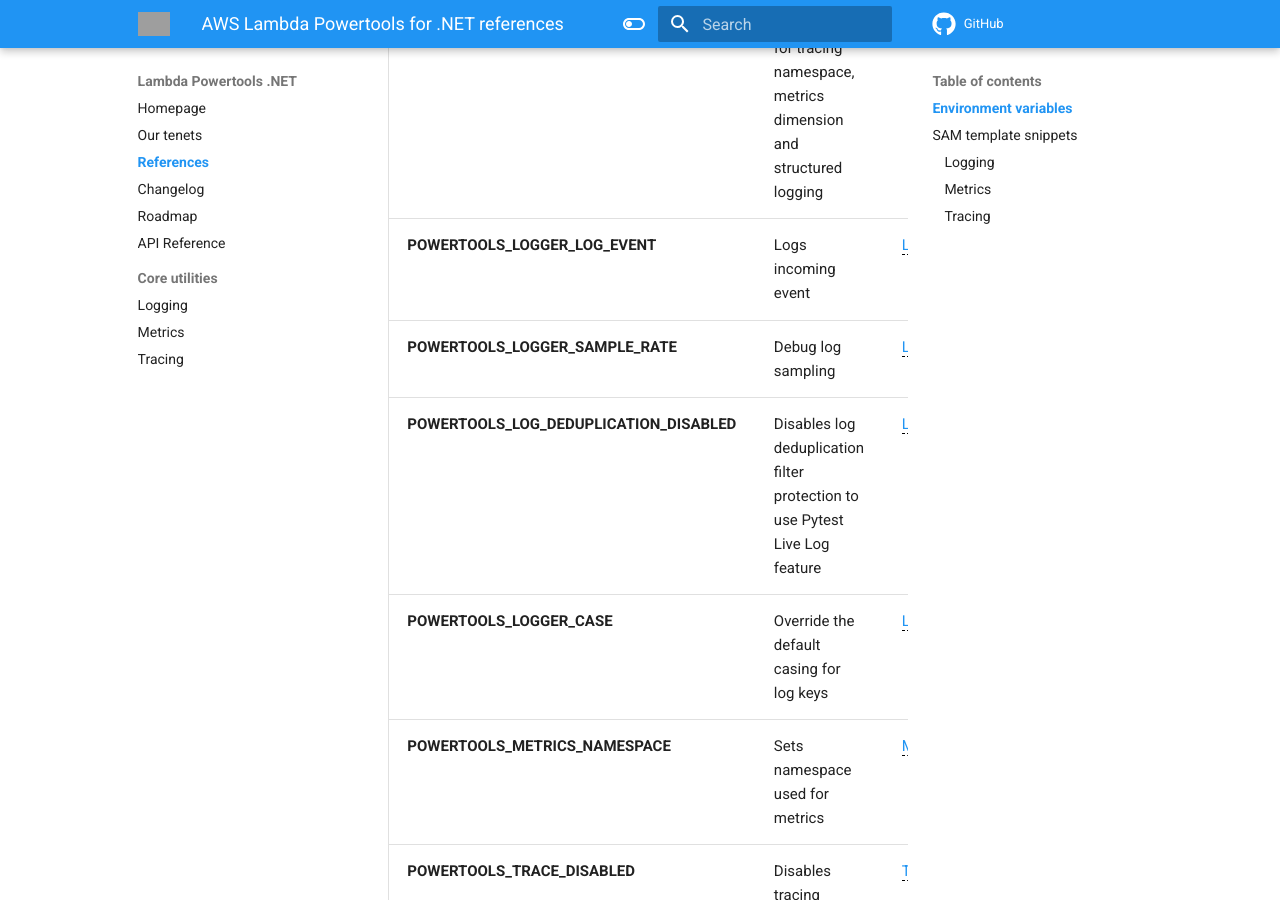
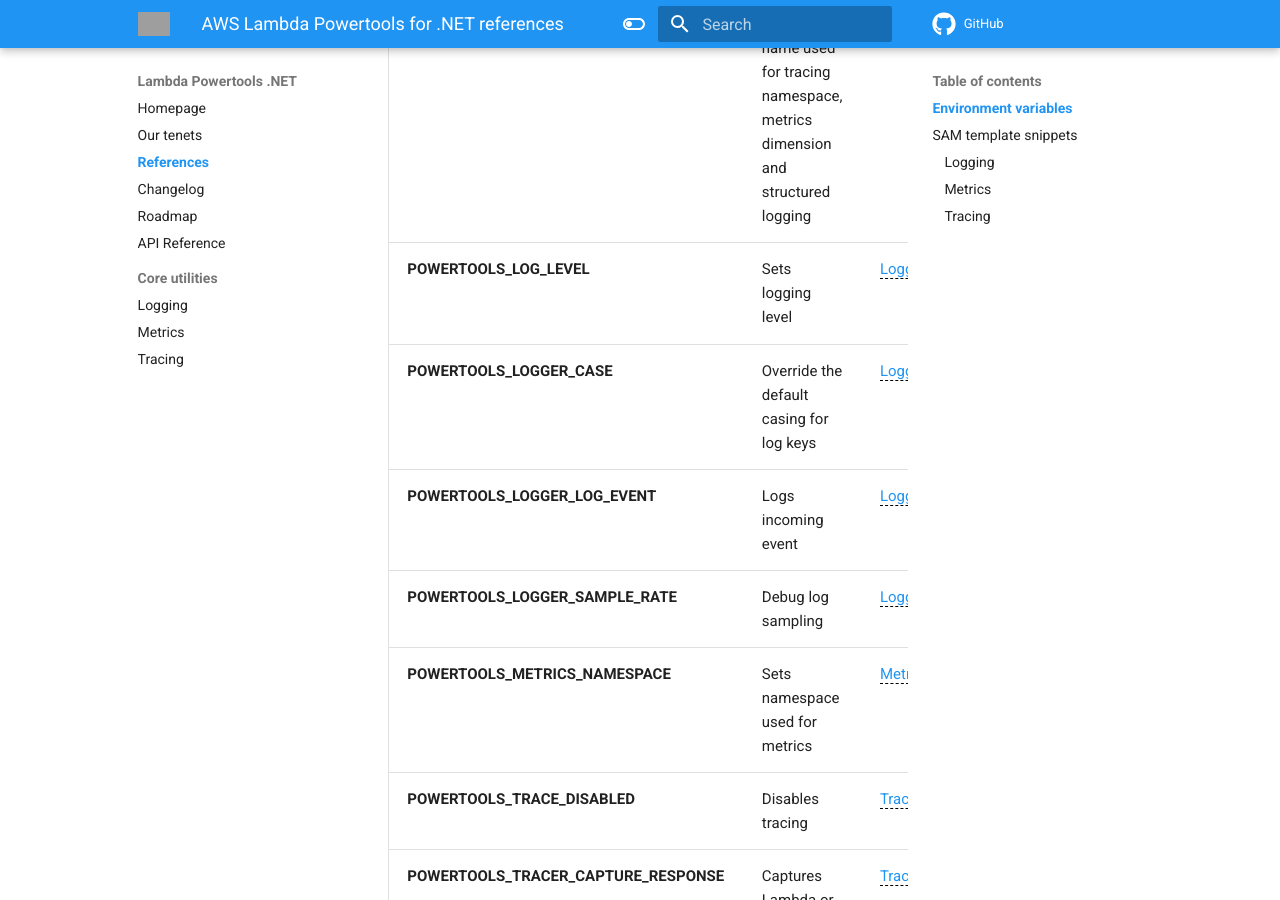
Before and after one commit to aws-powertools/powertools-lambda-dotnet, an MkDocs documentation site: the page built from docs/references.md, in a window 1280 px wide and 900 px high, scrolled down 428 px. Built offline with MkDocs 1.6.1 and Material for MkDocs 9.7.7, drawn with Linux system fonts in a browser that asks for light colours; a script that is not in the unit is left out; comment, search, counter and statistics services are not loaded; the version menu is left out; grey boxes are pictures that could not be loaded.

Commit message:
docs: updated env vars in reference table

```diff
--- a/docs/references.md
+++ b/docs/references.md
@@ -11,10 +11,10 @@
 | Environment variable | Description | Utility | Default |
 | ------------------------------------------------- | --------------------------------------------------------------------------------- | --------------------------------------------------------------------------------- | ------------------------------------------------- |
 | **POWERTOOLS_SERVICE_NAME** | Sets service name used for tracing namespace, metrics dimension and structured logging | All | `"service_undefined"` |
+| **POWERTOOLS_LOG_LEVEL** | Sets logging level | [Logging](./core/logger) | `Information` |
+| **POWERTOOLS_LOGGER_CASE** | Override the default casing for log keys | [Logging](./core/logging/#configure-log-output-casing) | `SnakeCase` |
 | **POWERTOOLS_LOGGER_LOG_EVENT** | Logs incoming event | [Logging](./core/logging) | `false` |
 | **POWERTOOLS_LOGGER_SAMPLE_RATE** | Debug log sampling | [Logging](./core/logging) | `0` |
-| **POWERTOOLS_LOG_DEDUPLICATION_DISABLED** | Disables log deduplication filter protection to use Pytest Live Log feature | [Logging](./core/logging) | `false` |
-| **POWERTOOLS_LOGGER_CASE** | Override the default casing for log keys | [Logging](./core/logging/#configure-log-output-casing) | `SnakeCase` |
 | **POWERTOOLS_METRICS_NAMESPACE** | Sets namespace used for metrics | [Metrics](./core/metrics) | `None` |
 | **POWERTOOLS_TRACE_DISABLED** | Disables tracing | [Tracing](./core/tracing) | `false` |
 | **POWERTOOLS_TRACER_CAPTURE_RESPONSE** | Captures Lambda or method return as metadata. | [Tracing](./core/tracing) | `true` |
```
